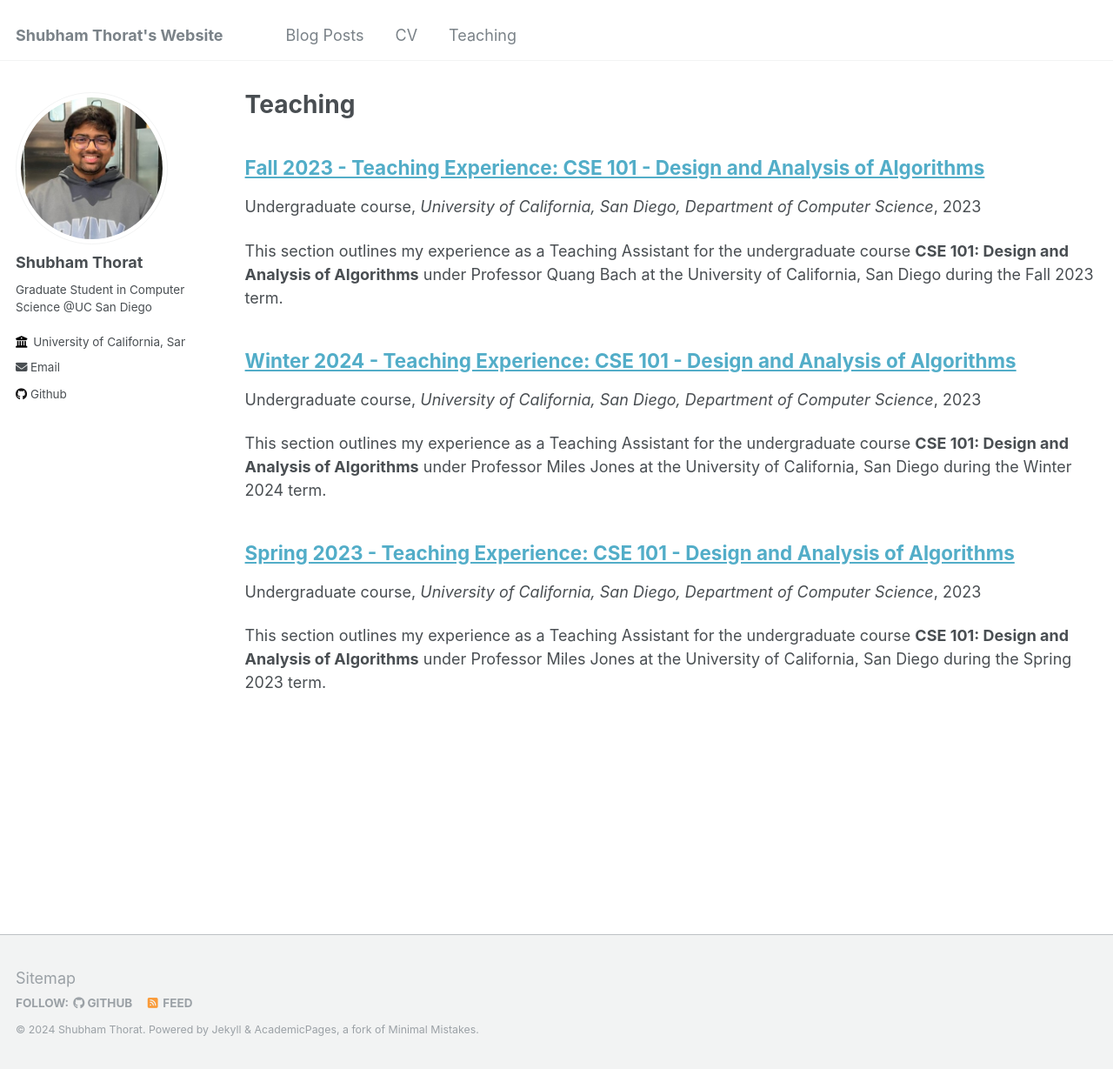
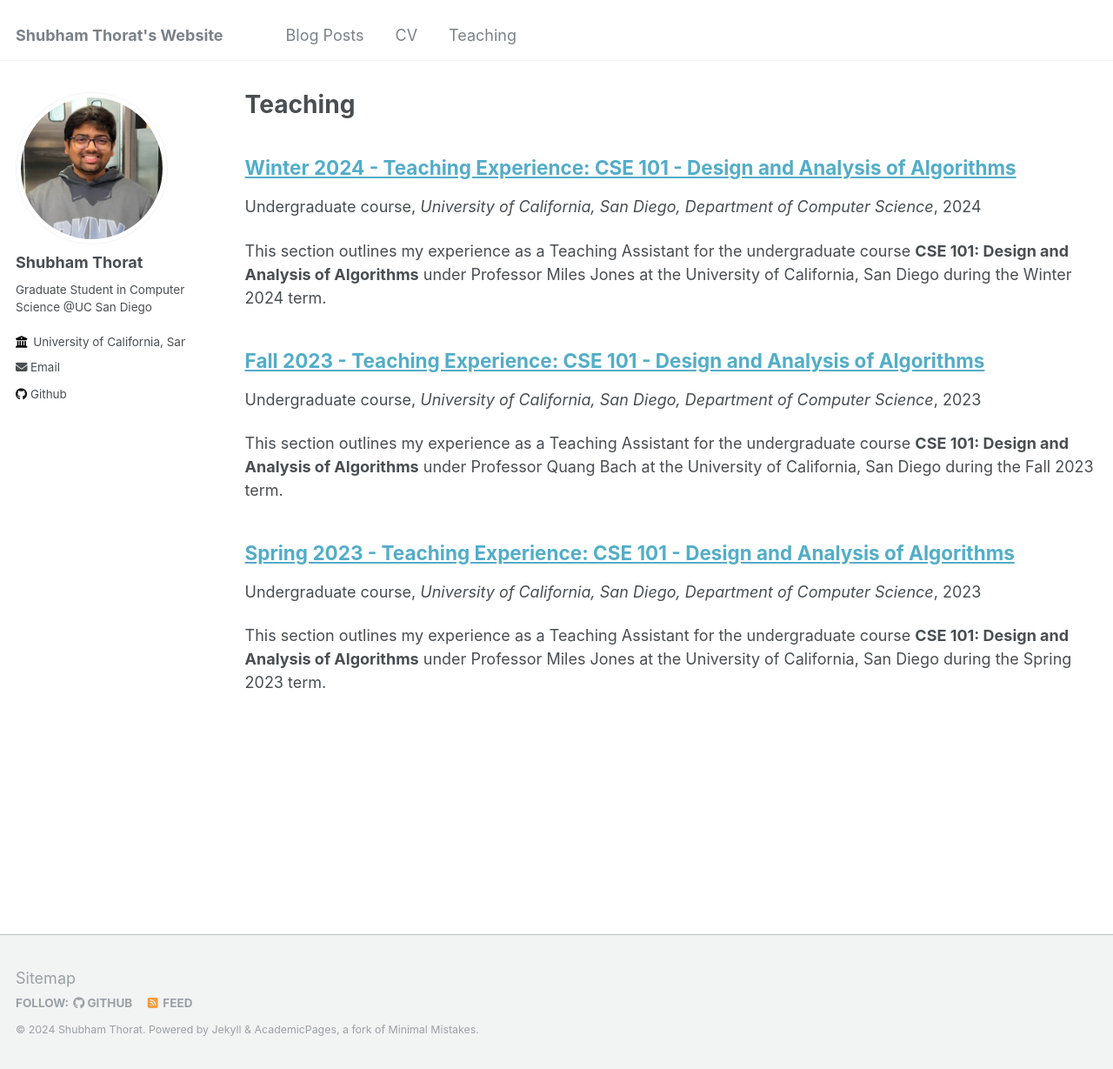
Before and after one commit to shubham4104/shubham4104.github.io, a Jekyll site: the page built from _pages/teaching.html, in a window 1280 px wide and 1229 px high. Shown: the whole window at 87% size. Built offline with Jekyll 4.4.1, drawn with Linux system fonts in a browser that asks for light colours.

Commit message:
Update 2024-winter-teaching-CSE101.md

```diff
--- a/_teaching/2024-winter-teaching-CSE101.md
+++ b/_teaching/2024-winter-teaching-CSE101.md
@@ -4,7 +4,7 @@ collection: teaching
 type: "Undergraduate course"
 permalink: /teaching/2024-winter-teaching-CSE101
 venue: "University of California, San Diego, Department of Computer Science"
-date: 2023-04-01
+date: 2024-01-01
 location: "San Diego, CA, USA"
 ---
 
```
